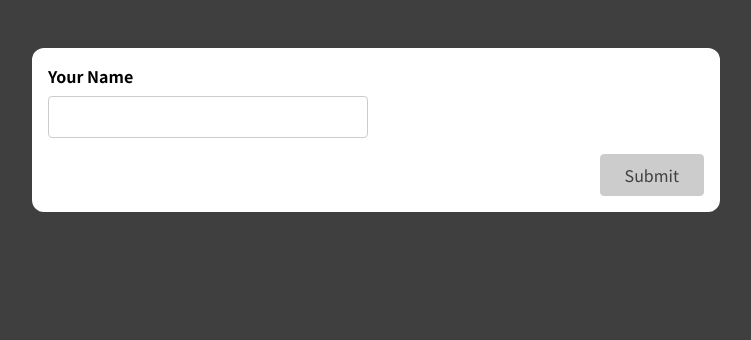
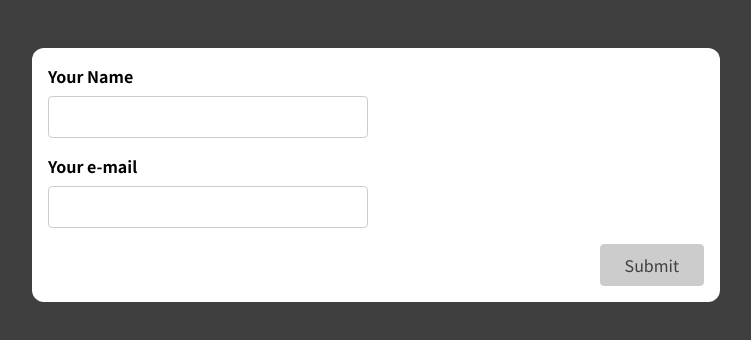
Before and after one commit to HLEDYA/forms-app, a React (Create React App) app: page / in a window 1280 px wide. Shown: the top 340 px of the page, without its empty margins (264-1015 px from the left). Built offline with nearby package versions, Linux system fonts and the light colour scheme.

Commit message:
adding a new input for email

```diff
--- a/src/components/SimpleInput.js
+++ b/src/components/SimpleInput.js
@@ -2,13 +2,18 @@ import { useState } from "react";
 
 const SimpleInput = (props) => {
   const [enteredName, setEnteredName] = useState("");
+  const [enteredEmail, setEnteredEmail] = useState("");
+
   const [isNameTouched, setIsNameTouched] = useState(false);
+  const [isEmailTouched, setIsEmailTouched] = useState(false);
 
   const isNameValid = enteredName.trim() !== "";
+  const isEmailValid = enteredEmail.includes("@");
   const nameInputInvalid = !isNameValid && isNameTouched;
+  const emailInputInvalid = !isEmailValid && isEmailTouched;
 
   let isFormValid = false;
-  if (isNameValid) {
+  if (isNameValid && isEmailValid) {
     isFormValid = true;
   }
 
@@ -20,20 +25,33 @@ const SimpleInput = (props) => {
     setIsNameTouched(true);
   };
 
+  const emailInputHandler = (event) => {
+    setEnteredEmail(event.target.value);
+  };
+
+  const emailInputLostFocusHandler = (event) => {
+    setIsEmailTouched(true);
+  };
+
   const formSubmitHandler = (event) => {
     event.preventDefault();
     setIsNameTouched(true);
+    setIsEmailTouched(true);
 
-    if (!isNameValid) {
+    if (!isNameValid || !isEmailValid) {
       return;
     }
-
-    console.log(enteredName);
     setEnteredName("");
     setIsNameTouched(false);
+    setEnteredEmail("");
+    setIsEmailTouched(false);
   };
 
   const nameInputClasses = nameInputInvalid
+    ? "form-control invalid"
+    : "form-control";
+
+  const emailInputClasses = emailInputInvalid
     ? "form-control invalid"
     : "form-control";
 
@@ -52,6 +70,19 @@ const SimpleInput = (props) => {
           <p className="error-text">Name must be non-empty</p>
         )}
       </div>
+
+      <div className={emailInputClasses}>
+        <label htmlFor="email">Your e-mail</label>
+        <input
+          type="email"
+          id="email"
+          value={enteredEmail}
+          onChange={emailInputHandler}
+          onBlur={emailInputLostFocusHandler}
+        />
+        {emailInputInvalid && <p className="error-text">Email must be valid</p>}
+      </div>
+
       <div className="form-actions">
         <button disabled={!isFormValid}>Submit</button>
       </div>
```
